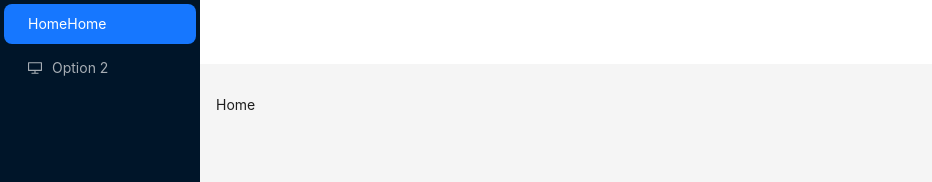
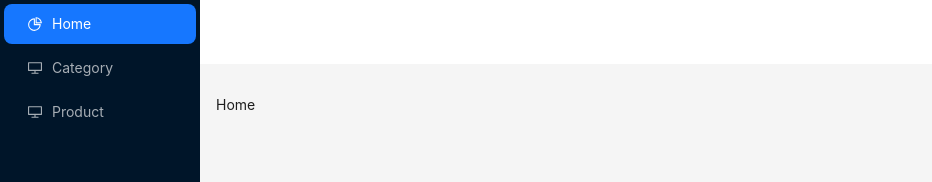
Before and after one commit to Keonbangjin/Lesson8Month7, a React (Create React App) app: page / in a window 1280 px wide. Shown: the top 182 px of the page, without its empty margins (0-932 px from the left). Built offline with nearby package versions, Linux system fonts and the light colour scheme.

Commit message:
add few changes

```diff
--- a/src/components/GeneralLayout.jsx
+++ b/src/components/GeneralLayout.jsx
@@ -1,10 +1,10 @@
 import React, { useState } from 'react';
 import {
   DesktopOutlined,
+  PieChartOutlined,
 } from '@ant-design/icons';
 import { Breadcrumb, Layout, Menu, theme } from 'antd';
 import { Outlet } from 'react-router-dom';
-import Home from './Home/Home';
 const { Header, Content, Footer, Sider } = Layout;
 function getItem(label, key, icon, children) {
   return {
@@ -15,8 +15,9 @@ function getItem(label, key, icon, children) {
   };
 }
 const items = [
-  getItem('Home', '1', <Home />),
-  getItem('Option 2', '2', <DesktopOutlined />),
+  getItem('Home ', '1', <PieChartOutlined />),
+  getItem('Category', '2', <DesktopOutlined />),
+  getItem('Product', '3', <DesktopOutlined />),
 
 ];
 const  GeneralLayout = () => {
```
